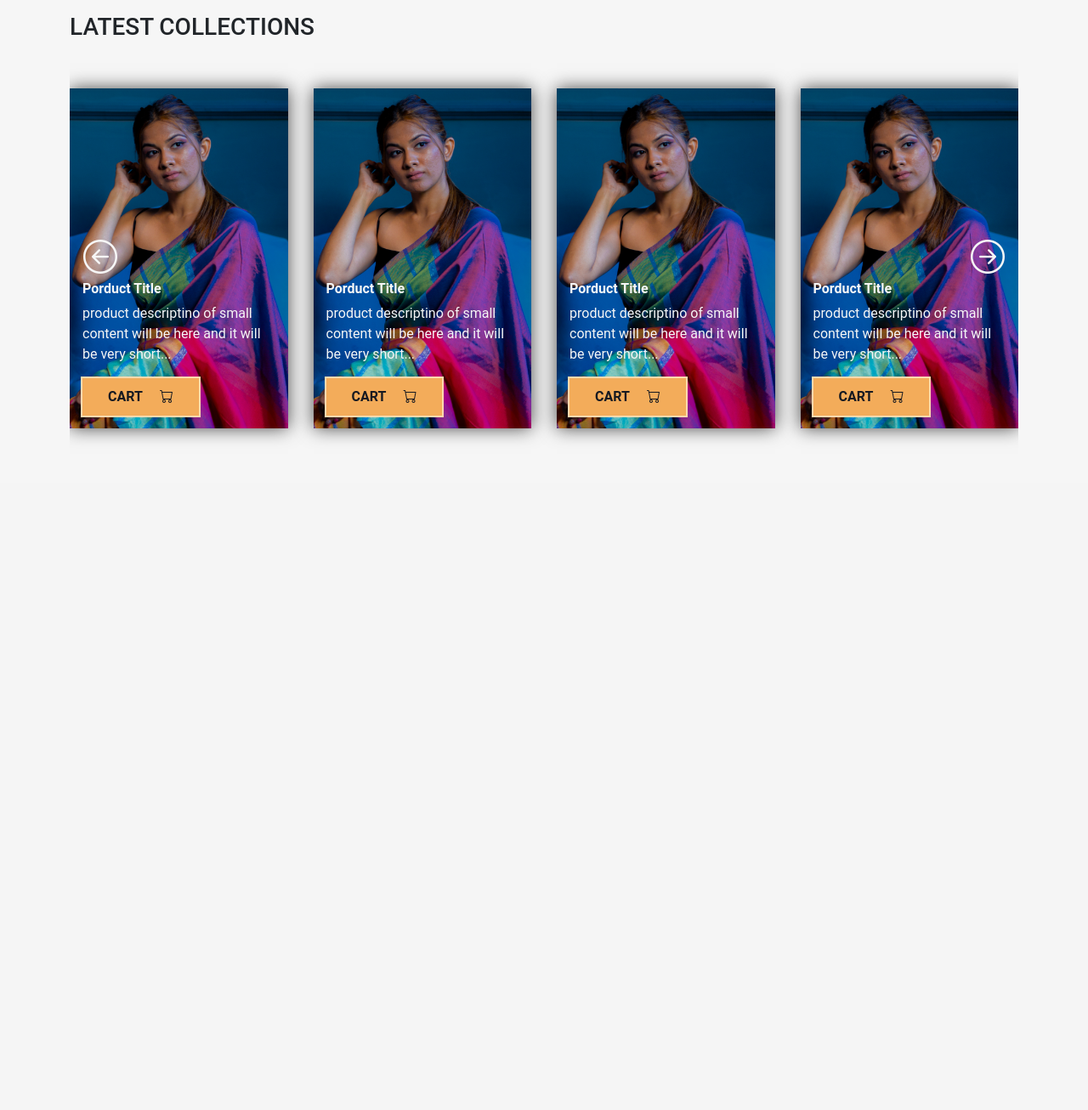
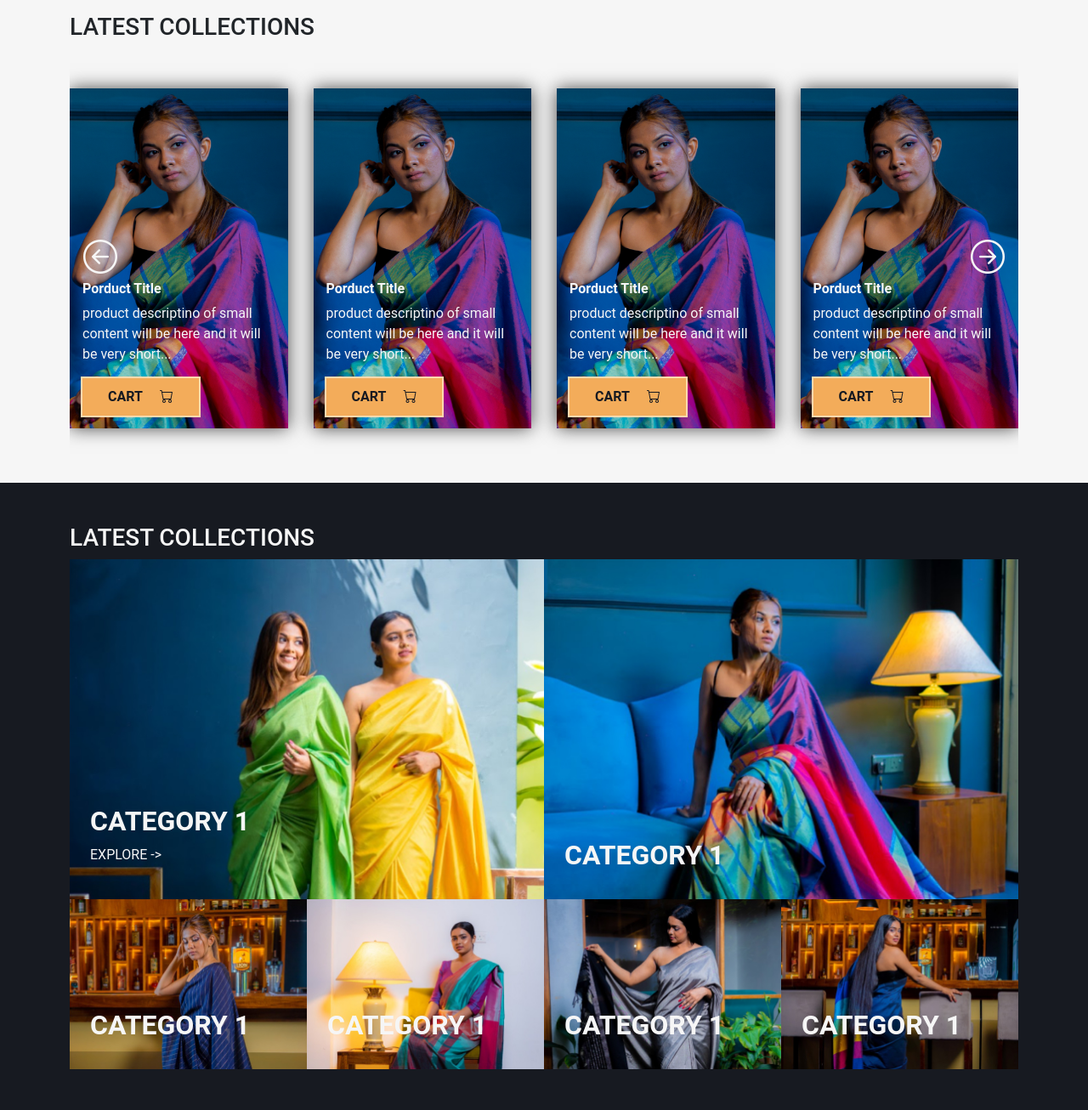
Before and after one commit to ceygenic-web/cey004-kooples-webapplication, a PHP site: page / in a window 1280 px wide. Shown: the part 895-2201 px from the top of the page at 85% size. Before the commit the page ends 1414 px from the top, so only its background shows below. Run offline with PHP 8.4, Linux system fonts and the light colour scheme.

Commit message:
category section added

```diff
--- a/css/style.css
+++ b/css/style.css
@@ -156,3 +156,32 @@
   z-index: 1000;
   cursor: pointer;
 }
+
+/* section 3 - category pallete section */
+.lp-s4 h3 {
+  color: var(--white);
+}
+
+.lp-s4 h4 {
+  font-size: var(--font-h3-lg);
+}
+
+.lp-s4-large-card {
+  flex-grow: 1;
+  height: 400px;
+  background-color: var(--primary-light);
+
+  background-size: cover;
+  background-position: center;
+  background-repeat: no-repeat;
+}
+
+.lp-s4-small-card {
+  flex-grow: 1;
+  height: 200px;
+  background-color: var(--white);
+
+  background-size: cover;
+  background-position: center;
+  background-repeat: no-repeat;
+}
--- a/css/style.medium.css
+++ b/css/style.medium.css
@@ -25,6 +25,21 @@
    .lp-s2 * {
     font-size: var(--font-h3);
   }
+
+
+/* section 3 - category pallete section */
+.lp-s4 h4 {
+  font-size: var(--font-h3-md);
+}
+
+.lp-s4-large-card {
+  height: 200px;
+}
+
+
+.lp-s4-small-card {
+  height: 150px;
+}
 }
 
 @keyframes sliderMoveIn {
--- a/css/style.small.css
+++ b/css/style.small.css
@@ -36,4 +36,9 @@
   .lp-s2 * {
     font-size: var(--font-h4);
   }
+
+  /* section 3 - category pallete section */
+  .lp-s4 h4 {
+    font-size: var(--font-h5);
+  }
 }
--- a/index.php
+++ b/index.php
@@ -97,6 +97,55 @@
         </div>
     </section>
 
+    <!-- section 4 - categories -->
+    <section class="lp-s4 cey-bg-dark">
+        <div class="container py-5">
+            <h3>LATEST COLLECTIONS</h3>
+            <div class="d-flex flex-column">
+                <div class="d-flex flex-wrap">
+                    <div class="p-4 col-md-6 d-flex align-items-end col-12 lp-s4-large-card" style="background-image: url('resources/images/category1.jpg');">
+                        <div class="d-flex flex-column">
+                            <h4 class="fw-bold cey-text-white">CATEGORY 1</h4>
+                            <p class="cey-text-white d-block">EXPLORE -></p>
+                        </div>
+                    </div>
+                    <div class="p-4 col-md-6 d-flex align-items-end col-12 lp-s4-large-card" style="background-image: url('resources/images/category2.jpg');">
+                        <div class="d-flex flex-column">
+                            <h4 class="fw-bold cey-text-white">CATEGORY 1</h4>
+                            <p class="cey-text-white d-none">EXPLORE -></p>
+                        </div>
+                    </div>
+                </div>
+                <div class="d-flex flex-wrap">
+                    <div class="col-6 col-md-3 d-flex align-items-end p-4 lp-s4-small-card" style="background-image: url('resources/images/category3.jpg');">
+                        <div class="d-flex flex-column">
+                            <h4 class="fw-bold cey-text-white">CATEGORY 1</h4>
+                            <p class="cey-text-white d-none">EXPLORE -></p>
+                        </div>
+                    </div>
+                    <div class="col-6 col-md-3 d-flex align-items-end p-4 lp-s4-small-card" style="background-image: url('resources/images/category4.jpg');">
+                        <div class="d-flex flex-column">
+                            <h4 class="fw-bold cey-text-white">CATEGORY 1</h4>
+                            <p class="cey-text-white d-none">EXPLORE -></p>
+                        </div>
+                    </div>
+                    <div class="col-6 col-md-3 d-flex align-items-end p-4 lp-s4-small-card" style="background-image: url('resources/images/category5.jpg');">
+                        <div class="d-flex flex-column">
+                            <h4 class="fw-bold cey-text-white">CATEGORY 1</h4>
+                            <p class="cey-text-white d-none">EXPLORE -></p>
+                        </div>
+                    </div>
+                    <div class="col-6 col-md-3 d-flex align-items-end p-4 lp-s4-small-card" style="background-image: url('resources/images/category6.jpg');">
+                        <div class="d-flex flex-column">
+                            <h4 class="fw-bold cey-text-white">CATEGORY 1</h4>
+                            <p class="cey-text-white d-none">EXPLORE -></p>
+                        </div>
+                    </div>
+                </div>
+            </div>
+        </div>
+    </section>
+
     <!--  footer -->
     <?php
     include("interface/components/footer.php");
```
Also changed, not shown: resources/images/category1.jpg (added), resources/images/category2.jpg (added), resources/images/category3.jpg (added), resources/images/category4.jpg (added), resources/images/category5.jpg (added), resources/images/category6.jpg (added).
